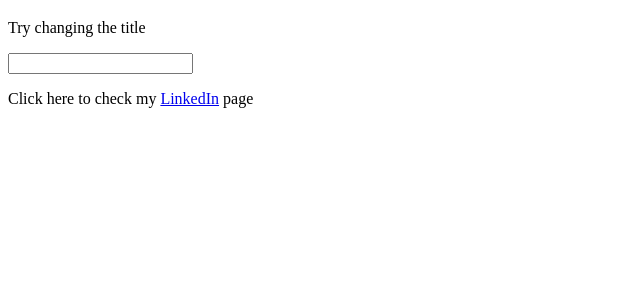
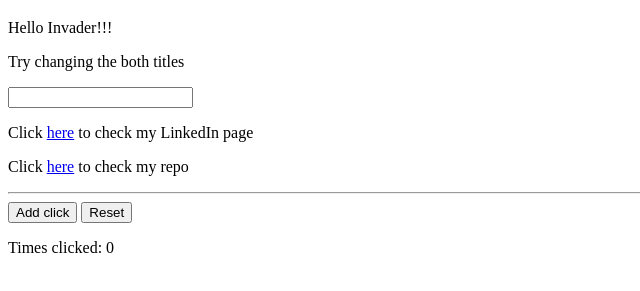
Before and after one commit to mjocal/MyFirstVueProject, a plain HTML site: page index.html in a window 1280 px wide. Shown: the part 61-352 px from the top of the page, without its empty margins (0-640 px from the left). Drawn offline with Linux system fonts and the light colour scheme.

Commit message:
added counter

```diff
--- a/index.html
+++ b/index.html
@@ -10,16 +10,28 @@
 </head>
 <body>
     <div id="app">
-    <h1>
+        <h1 v-once>
             {{title}}
             <br>
         <!--  {{other}} -->
         </h1>
+        <p>{{title}}</p>
         <p>{{addText()}}</p>
         <input type="text" v-on:input="changeTitleName">
         <p>
-        Click here to check my <a v-bind:href="link">LinkedIn</a> page
+            Click <a v-bind:href="linkedInLink">here</a> to check my LinkedIn page
         </p>
+        <p>
+            Click <a v-html="gitHubLink"></a> to check my repo
+        </p>
+    </div>
+
+    <hr>
+
+    <div id="counter">
+        <button v-on:click="increase">Add click</button>
+        <button v-on:click="reset">Reset</button>
+        <p>Times clicked: {{counter}}</p>
     </div>
 
     <script>
@@ -27,7 +39,8 @@
             el: '#app',
         data: {
             title: 'Hello Invader!!!',
-            link: 'https://www.linkedin.com/in/mar%C3%ADa-jos%C3%A9-calder%C3%B3n-51448050/'
+            linkedInLink: 'https://www.linkedin.com/in/mar%C3%ADa-jos%C3%A9-calder%C3%B3n-51448050/',
+            gitHubLink: '<a href="https://github.com/mjocal">here</a>'
             /* other: 'Hello Papa!' */
         },
         methods: {
@@ -35,11 +48,25 @@
                 this.title = event.target.value
             },
             addText: function() {
-                return 'Try changing the title'
+                return 'Try changing the both titles'
             }
         }
         })
 
+        new Vue ({
+            el:'#counter',
+            data: {
+                counter: 0
+            },
+            methods: {
+                increase: function() {
+                    this.counter ++
+                },
+                reset: function() {
+                    this.counter = 0
+                }
+            }
+        })
     </script>
 </body>
 </html>
```
Lines whose indentation alone changed are shown as unchanged.
